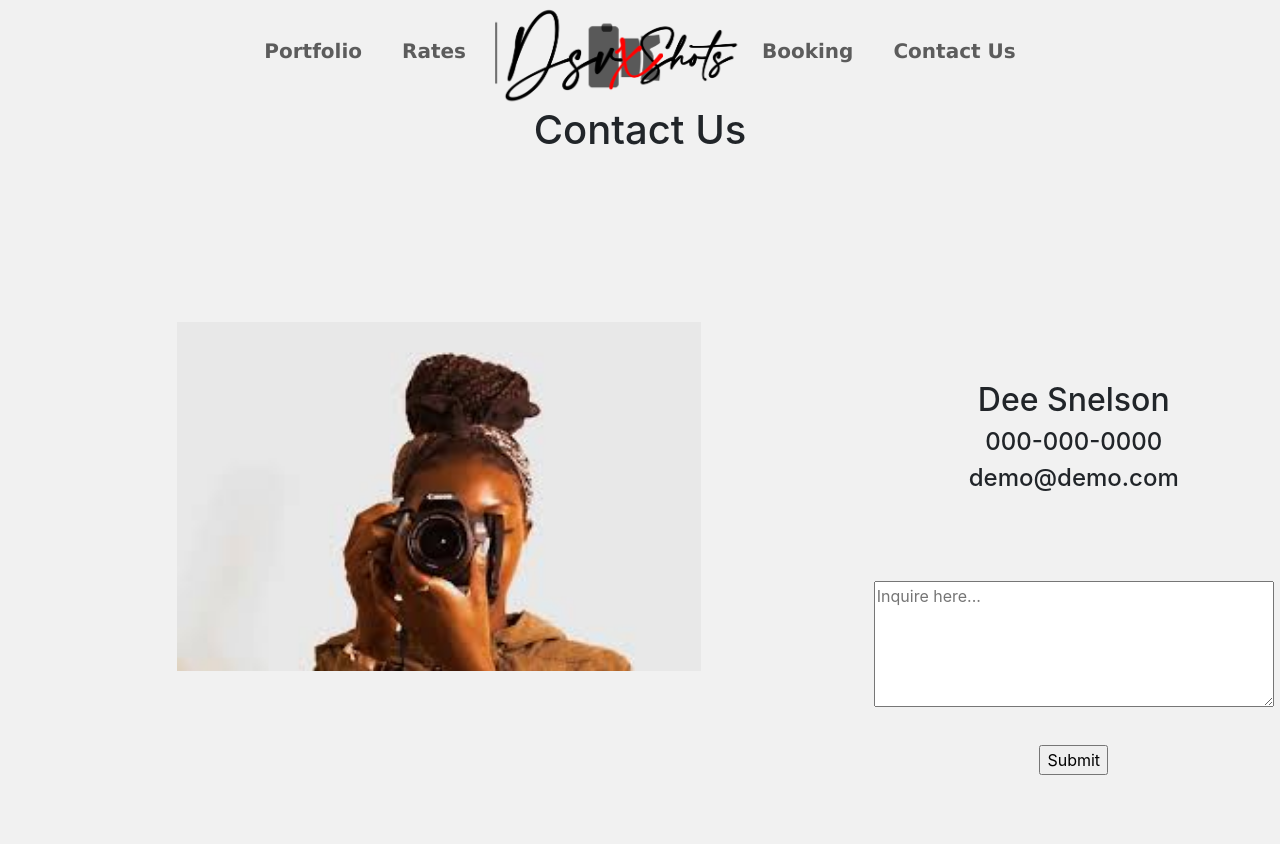
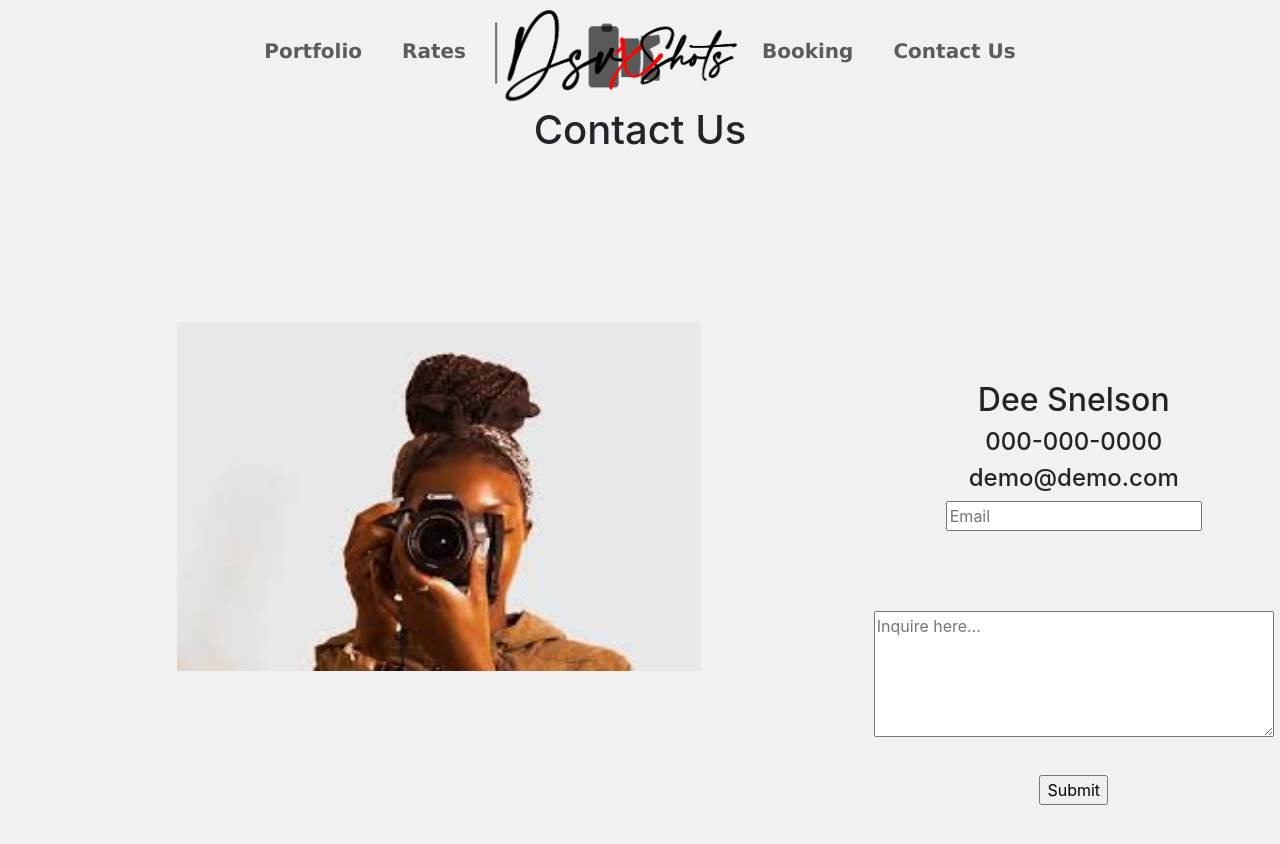
Before and after one commit to Yahjairav23/dsvxshots_frontend, a React (Create React App) app: page /contact in a window 1280 px wide. Shown: the top 844 px of the page. Built offline with nearby package versions, Linux system fonts and the light colour scheme.

Commit message:
inserted an email input for contact

```diff
--- a/src/containers/ContactPage.js
+++ b/src/containers/ContactPage.js
@@ -21,6 +21,7 @@ function ContactContainer() {
                         <h4 className='contact-email'>demo@demo.com</h4>
                         <div className='contact-inquiry'>
                         {/* <input className='contact-text-box' type='textarea' rows='5' placeholder='Inquire here...'/> */}
+                        <input className="email" type="text" placeholder="Email"/>
                         <textarea className='contact-text-box' rows='5' placeholder='Inquire here...'/>
                         <br/>
                         <input type='submit' value='Submit'/>
```
